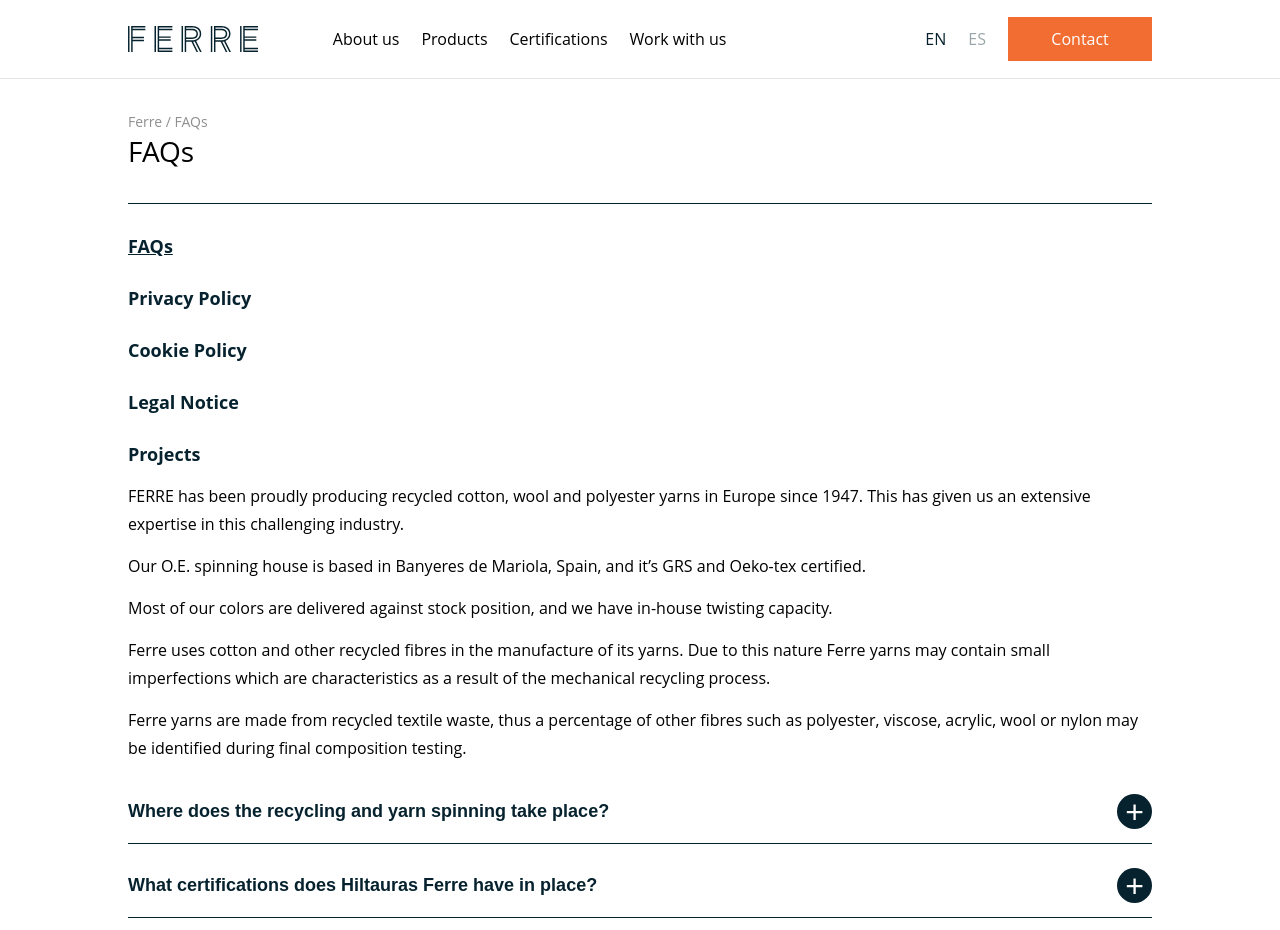
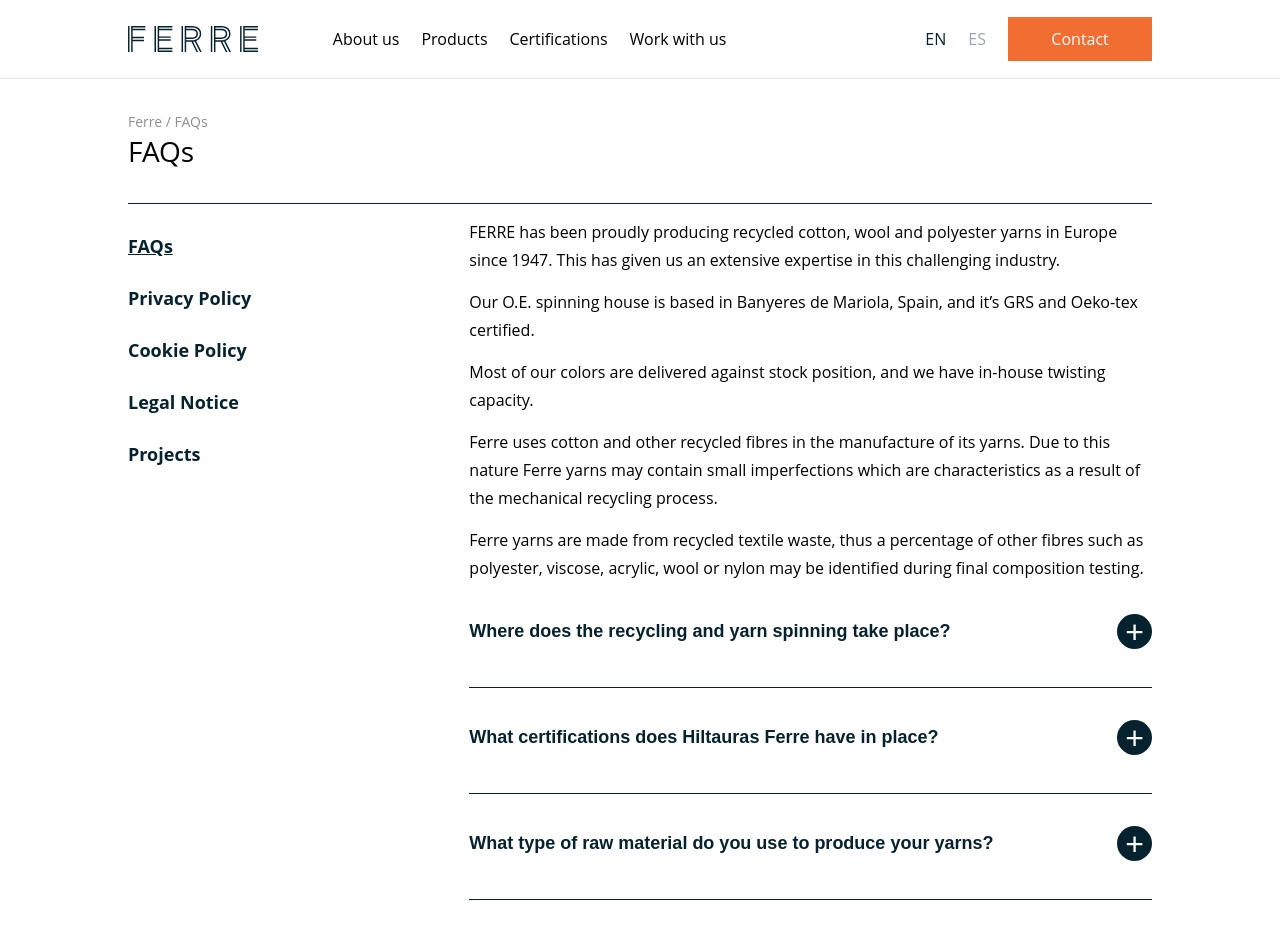
Before and after one commit to Edilberto-Vazquez/ferreyarns-clone-page, a React (Create React App) app: page /faqs in a window 1280 px wide. Shown: the top 930 px of the page. Built offline with nearby package versions, Linux system fonts and the light colour scheme.

Commit message:
bem metodology in faqs certifications somquestions

```diff
--- a/src/components/FAQs.jsx
+++ b/src/components/FAQs.jsx
@@ -11,13 +11,18 @@
   return (
     <div className="faqs-question">
       <button
+        className="faqs-question__item-button"
         ref={refButton}
         aria-expanded={!show}
         onClick={() => setShow(!show)}
       >
-        <h5>{question}</h5>
+        {question}
       </button>
-      <p ref={refDisplay} aria-expanded={!show}>
+      <p
+        className="faqs-question__item-content"
+        ref={refDisplay}
+        aria-expanded={!show}
+      >
         {answer}
       </p>
     </div>
@@ -37,11 +42,10 @@
   }
 
   return (
-    <div ref={refOpc} className="faqs some-questions-section-item">
+    <div ref={refOpc} className="faqs some-questions__item">
       <SectionItem>
         <SectionPar paragraphs={idiom.paragraphs} />
       </SectionItem>
-      <div className="faqs-questions">
       {idiom.questions.map((item, index) => {
         return (
           <FAQsQuestions
@@ -52,7 +56,6 @@
         );
       })}
     </div>
-    </div>
   );
 };
 
--- a/src/components/styles/FAQs.css
+++ b/src/components/styles/FAQs.css
@@ -1,13 +1,10 @@
-.faqs-questions {
+.faqs-question {
   display: grid;
   row-gap: 24px;
-}
-
-.faqs-question {
   border-bottom: 1px solid var(--primary);
 }
 
-.faqs-question button {
+.faqs-question__item-button {
   width: 100%;
   display: flex;
   justify-content: space-between;
@@ -16,9 +13,7 @@
   border: none;
   text-align: left;
   padding-bottom: 14px;
-}
-
-.faqs-question button h5 {
   font-size: 1.8rem;
+  font-weight: 700;
   color: var(--primary);
 }
--- a/src/pages/Certifications.jsx
+++ b/src/pages/Certifications.jsx
@@ -38,12 +38,12 @@
       >
         <SectionPar paragraphs={idiom.ensuringTrans.paragraphs} />
       </FeatureSection>
-      <div className="certifications-title">
+      <div className="certifications__title">
         <h2 ref={refOpcTitleCert} className="title-black">
           {idiom.cert.title}
         </h2>
       </div>
-      <div ref={refOpcItemCert} className="certifications-items">
+      <div ref={refOpcItemCert} className="certifications__items">
         {idiom.cert.certsItem.map((item, index) => (
           <CertificationItem key={index} title={item.title} img={item.img}>
             <SectionPar paragraphs={item.paragraphs} />
@@ -55,7 +55,7 @@
           {idiom.assoCommit.title}
         </h2>
       </div>
-      <div ref={refOpcItemAsc} className="associations-items">
+      <div ref={refOpcItemAsc} className="associations__items">
         {idiom.assoCommit.assoCommitsItem.map((item, index) => (
           <CertificationItem key={index} title={item.title} img={item.img}>
             <SectionPar paragraphs={item.paragraphs} />
--- a/src/pages/Contact.jsx
+++ b/src/pages/Contact.jsx
@@ -10,7 +10,6 @@
 } from "../components/FormSection";
 import { SectionItem, SectionPar } from "../components/SectionItem.jsx";
 import { contacEN, contacES } from "../utils/PageContent/Contact";
-import "./styles/Contact.css";
 
 const Contact = () => {
   const { language } = useContext(LanguageChanger);
--- a/src/pages/SomeQuestions.jsx
+++ b/src/pages/SomeQuestions.jsx
@@ -50,14 +50,11 @@
 
   return (
     <main className="some-questions">
-      <div ref={refOpcTitle} className="some-questions-title">
+      <div ref={refOpcTitle} className="some-questions__title">
         <h4 className="section-name">Ferre / {section.name}</h4>
         <h2 className="title-black">{section.name}</h2>
       </div>
-      <div
-        ref={refOpcSection}
-        className="some-questions-container sectionOptions border-black"
-      >
+      <div ref={refOpcSection} className="section-options border-black">
         <SectionOptions
           listItems={idiom.sections}
           section={section}
--- a/src/pages/styles/Certifications.css
+++ b/src/pages/styles/Certifications.css
@@ -1,9 +1,9 @@
-.certifications-title {
+.certifications__title {
   padding: 32px 10%;
 }
 
-.certifications-items,
-.associations-items {
+.certifications__items,
+.associations__items {
   padding: 0 10%;
   display: grid;
   grid-auto-rows: 1fr;
--- a/src/pages/styles/Contact.css
+++ /dev/null
@@ -1,7 +0,0 @@
-.google-maps {
-  width: 100%;
-  height: 600px;
-  display: grid;
-  place-items: center;
-  background: var(--primary);
-}
--- a/src/pages/styles/SomeQuestions.css
+++ b/src/pages/styles/SomeQuestions.css
@@ -2,11 +2,11 @@
   padding: 80px 10% 10% 10%;
 }
 
-.some-questions-title {
+.some-questions__title {
   margin: 32px 0;
 }
 
-.some-questions-section-item {
+.some-questions__item {
   display: grid;
   row-gap: 32px;
 }
```
Lines whose indentation alone changed are shown as unchanged.
